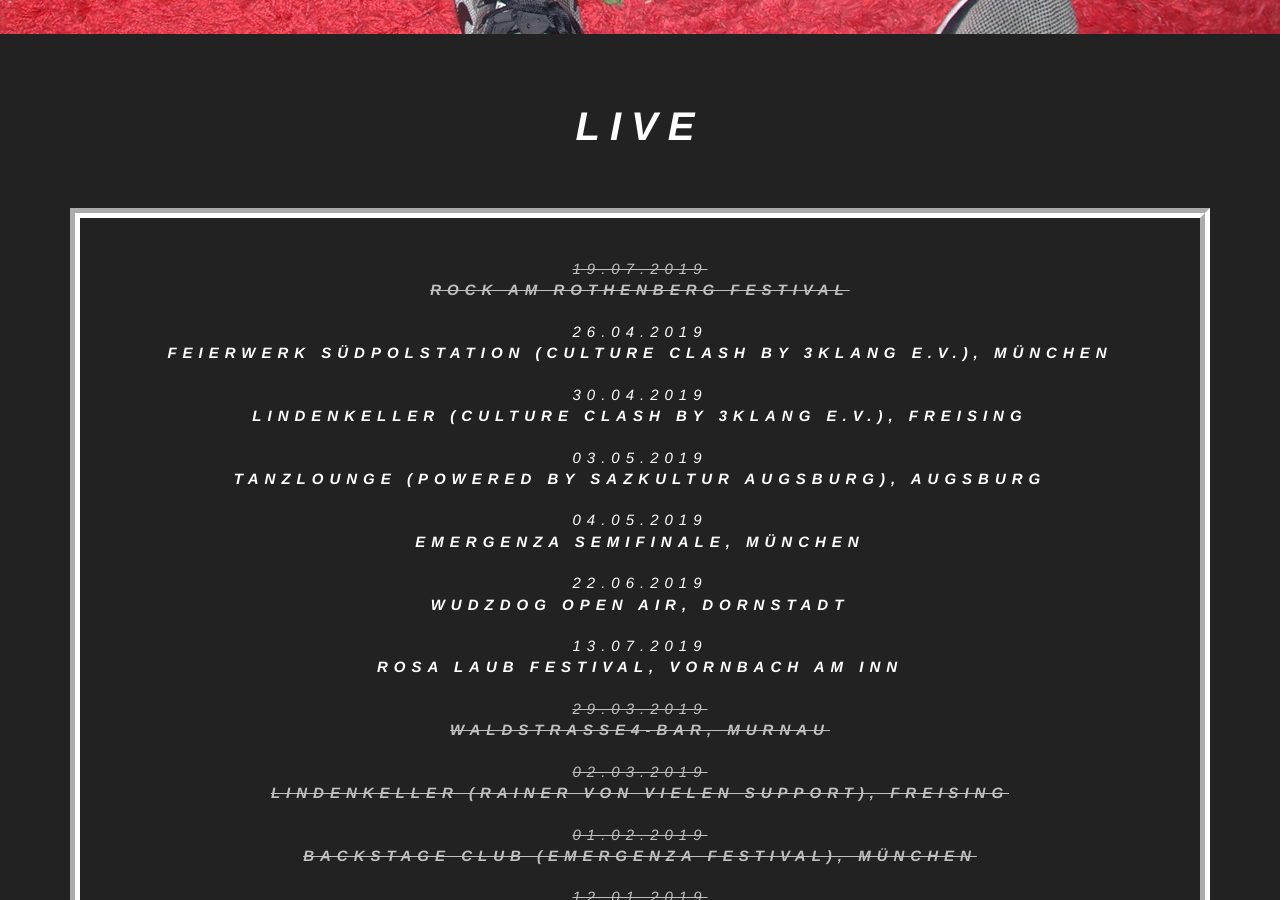
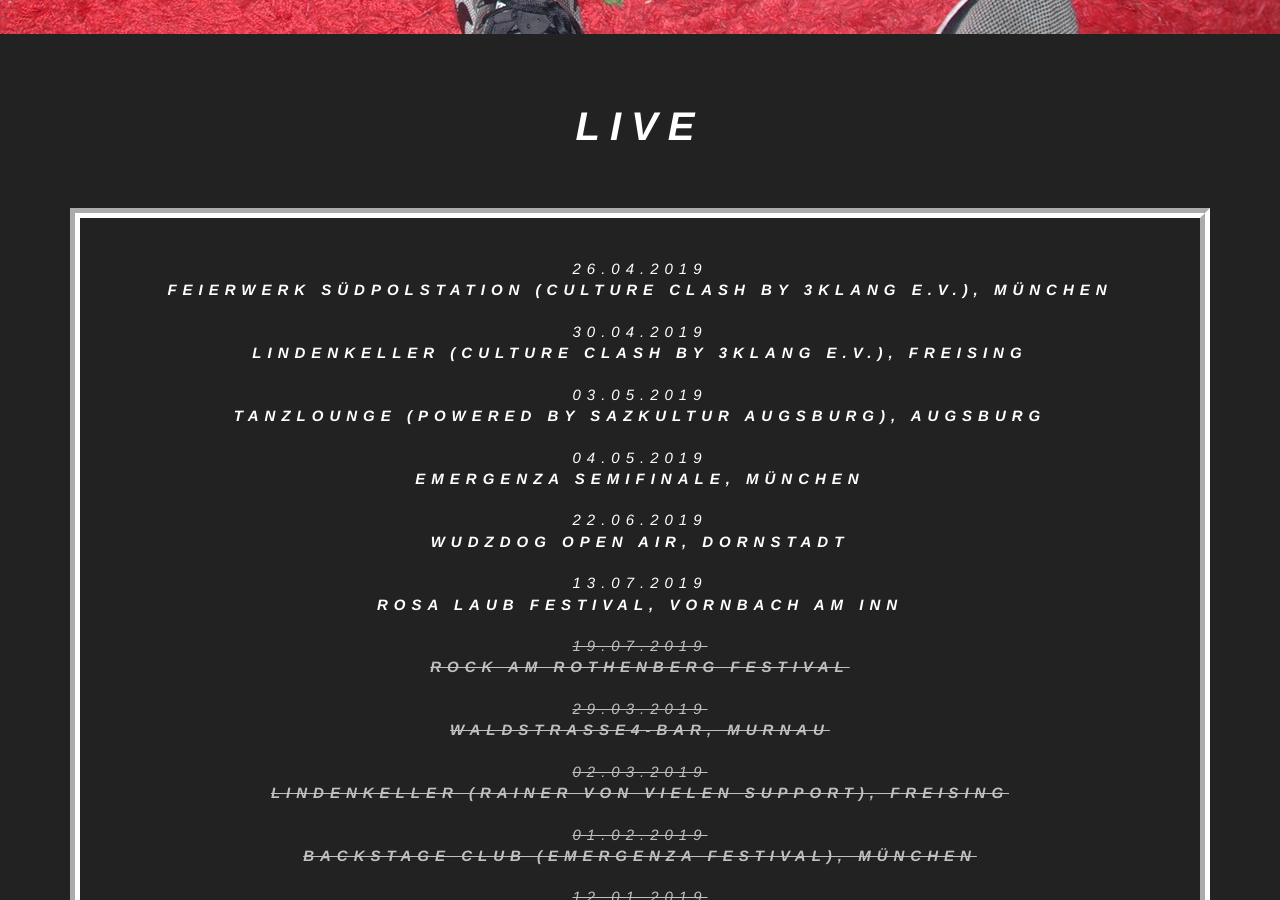
Before and after one commit to jabbadafunk/jabbadafunk.github.io, a Jekyll site: the page built from index.html, in a window 1280 px wide and 900 px high, scrolled down 866 px. Built offline with Jekyll 4.4.1, drawn with Linux system fonts in a browser that asks for light colours; part of the change alters nothing that is shown.

```diff
--- a/_data/gigs.yml
+++ b/_data/gigs.yml
@@ -1,7 +1,4 @@
 ---
-- location: Rock am Rothenberg Festival
-  date: 2019-07-19 22:00:00 +0000
-  completed: ''
 - location: Feierwerk Südpolstation (Culture Clash by 3Klang e.V.), München
   date: 2019-04-26 00:00:00 +0000
   completed: false
@@ -20,6 +17,9 @@
 - location: 'Rosa Laub Festival, Vornbach am Inn '
   date: 2019-07-13 14:30:00 +0000
   completed: false
+- location: Rock am Rothenberg Festival
+  date: 2019-07-19 22:00:00 +0000
+  completed: ''
 - location: Waldstraße4-Bar, Murnau
   date: 2019-03-29 20:00:00 +0000
   completed: true
```
